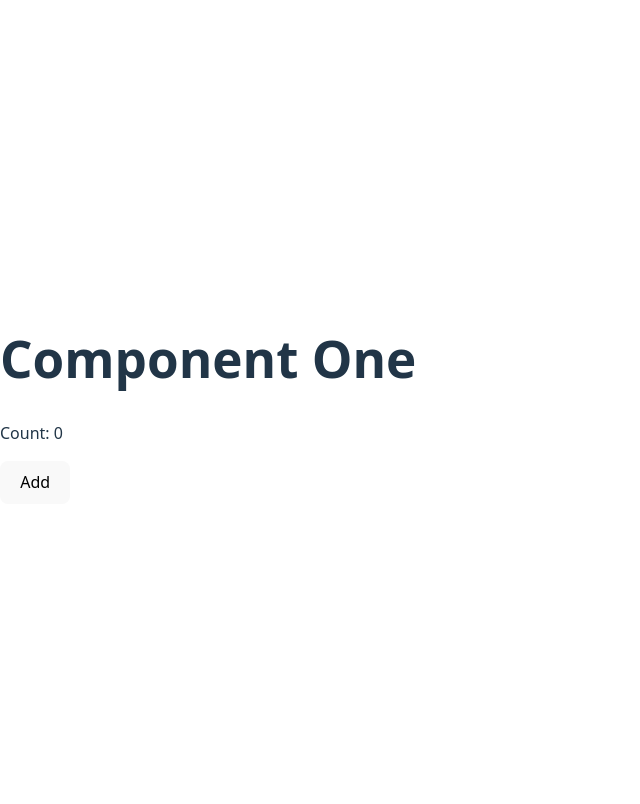
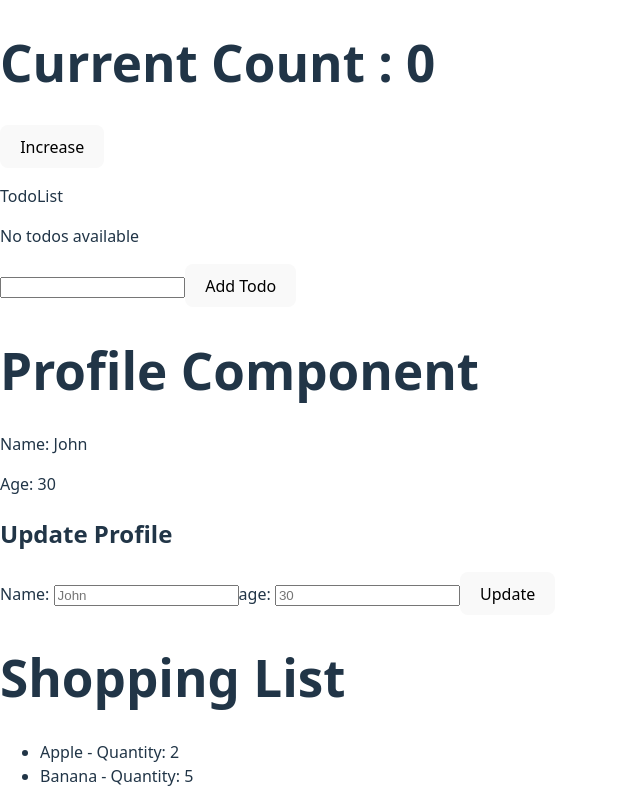
Before and after one commit to Vicstudentwatch/StartReact, a React (Vite) app: page / in a window 1280 px wide. Shown: the whole page, without its empty margins (0-640 px from the left). Built offline with nearby package versions, Linux system fonts and the light colour scheme.

Commit message:
use useState hooks

```diff
--- a/src/App.jsx
+++ b/src/App.jsx
@@ -1,16 +1,16 @@
-import ComponentOne from "./components/ComponentOne"
-import ComponentTwo from "./components/ComponentTwo"
 import { useState } from "react"
+import Counter from "./components/Counter"
+import TodoList from "./components/TodoList"
+import Profile from "./components/Profile"
+import ShoppingList from "./components/ShoppingList"
 
 const App = () => {
-  const [count, setCount] = useState(0)
-  const countIncreament = () => {
-    setCount(count + 1)
-  }
   return (
     <div>
-      <ComponentOne count={count}/>
-      <ComponentTwo countIncreament ={countIncreament}/>
+      <Counter/>
+      <TodoList/>
+      <Profile/>
+      <ShoppingList/>
     </div>
 
   )
--- a/src/components/ComponentOne.jsx
+++ /dev/null
@@ -1,10 +0,0 @@
-const ComponentOne = ({count}) => {
-  return (
-    <div>
-        <h1>Component One</h1>
-        <p>Count: {count}</p>
-    </div>
-  )
-}
-
-export default ComponentOne
--- a/src/components/ComponentTwo.jsx
+++ /dev/null
@@ -1,5 +0,0 @@
-const ComponentTwo = ({countIncreament}) => {
-  return <button onClick={countIncreament} >Add</button>
-}
-
-export default ComponentTwo
--- /dev/null
+++ b/src/components/Counter.jsx
@@ -0,0 +1,17 @@
+import React from 'react'
+
+const Counter = () => {
+    const [count, setCount] = React.useState(0)
+    const increaseCount = () => {
+        setCount(count + 1)
+    }
+  return (
+    <>
+    <h1>Current Count : {count}</h1>
+    <button onClick={increaseCount}>Increase</button>
+    </>
+
+  )
+}
+
+export default Counter
--- /dev/null
+++ b/src/components/Profile.jsx
@@ -0,0 +1,33 @@
+import React from 'react'
+import { useState } from 'react'
+
+const Profile = () => {
+    const [profileDetail,setProfileDetail] = useState({name:'John',age:30})
+    const  update = e => {
+        e.preventDefault()
+        const name = document.querySelector('#name').value;
+        const age = document.querySelector('#age').value;
+        if(name && age) {
+            setProfileDetail({name, age});
+            document.querySelector('#name').value = '';
+            document.querySelector('#age').value = '';
+        }
+    }
+
+  return (
+    <div>
+        <h1>Profile Component</h1>
+        <p>Name: {profileDetail.name}</p>
+        <p>Age: {profileDetail.age}</p>
+
+        <form action="#">
+            <h2>Update Profile</h2>
+            <label htmlFor='name'>Name: </label><input id='name' type="text" placeholder={profileDetail.name} />
+            <label htmlFor='age'>age: </label><input id='age' type="text" placeholder={profileDetail.age}/>
+            <button type="submit" onClick={update}>Update</button>
+        </form>
+    </div>
+  )
+}
+
+export default Profile
--- /dev/null
+++ b/src/components/ShoppingList.jsx
@@ -0,0 +1,22 @@
+import { useState } from "react"
+
+const ShoppingList = () => {
+    const [itemList, setItemList] = useState([{name: 'Apple', quantity: 2}, {name: 'Banana', quantity: 5}])
+
+  return (
+    <>
+    <h1>Shopping List</h1>
+    {itemList.length > 0 ? (
+        <ul>
+            {itemList.map((item, index) => (
+                <li key={index}>{item.name} - Quantity: {item.quantity}</li>
+            ))}
+        </ul>
+    ) : (
+        <p>No items in the shopping list</p>
+    )}
+    </>
+  )
+}
+
+export default ShoppingList
--- /dev/null
+++ b/src/components/TodoList.jsx
@@ -0,0 +1,28 @@
+import React from 'react'
+
+const TodoList = () => {
+    const [todos, setTodos] = React.useState([])
+    const addTodo = e => {
+        e.preventDefault();
+        document.querySelector(`.inp`).value && setTodos([...todos, document.querySelector(`.inp`).value]);
+        document.querySelector(`.inp`).value = '';
+
+    }
+
+  return (
+    <div>
+        <p>TodoList</p>
+        {todos.length > 0 ? <ul>
+            {todos.map((todo, index) => (
+                <li key={index}>{todo}</li>
+            ))}
+        </ul> : <p>No todos available</p>}
+        <form action="#">
+            <input type="text" className='inp'/>
+            <button type="submit" onClick={addTodo}>Add Todo</button>
+        </form>
+    </div>
+  )
+}
+
+export default TodoList
```
